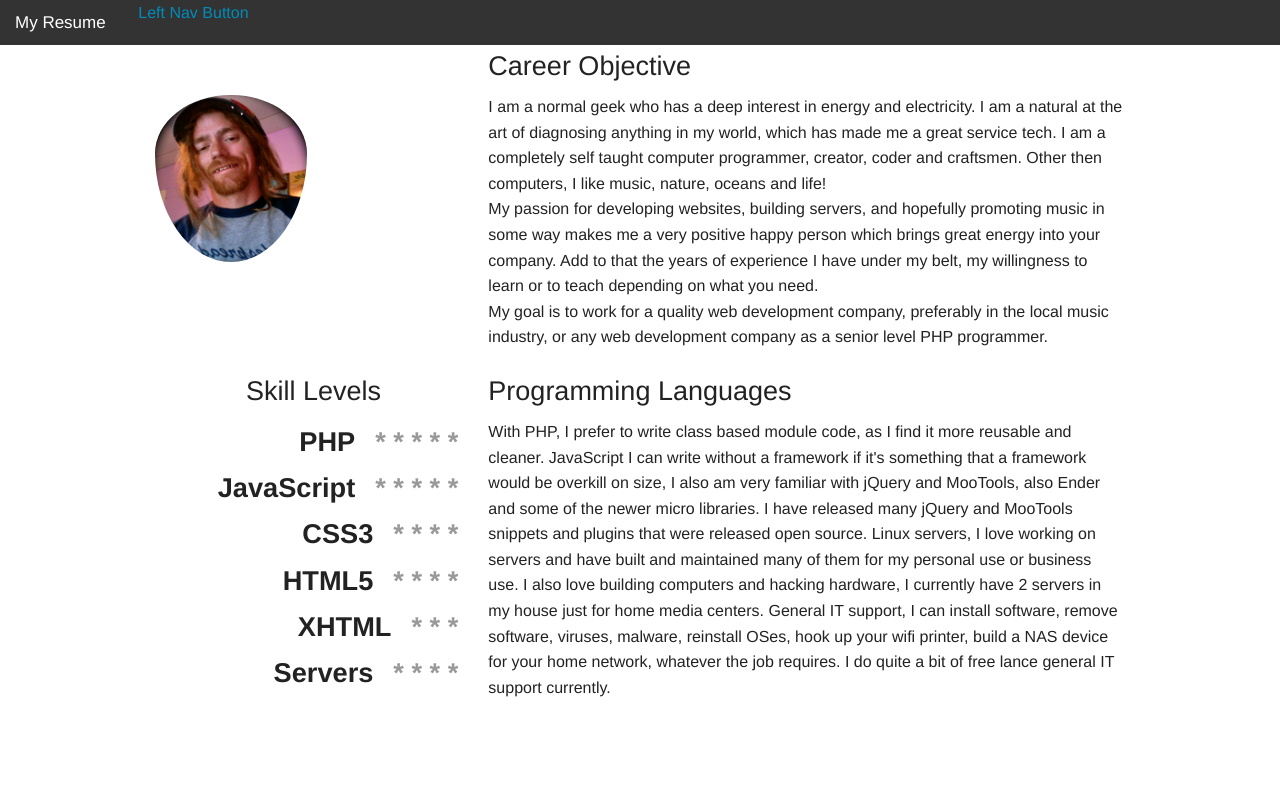
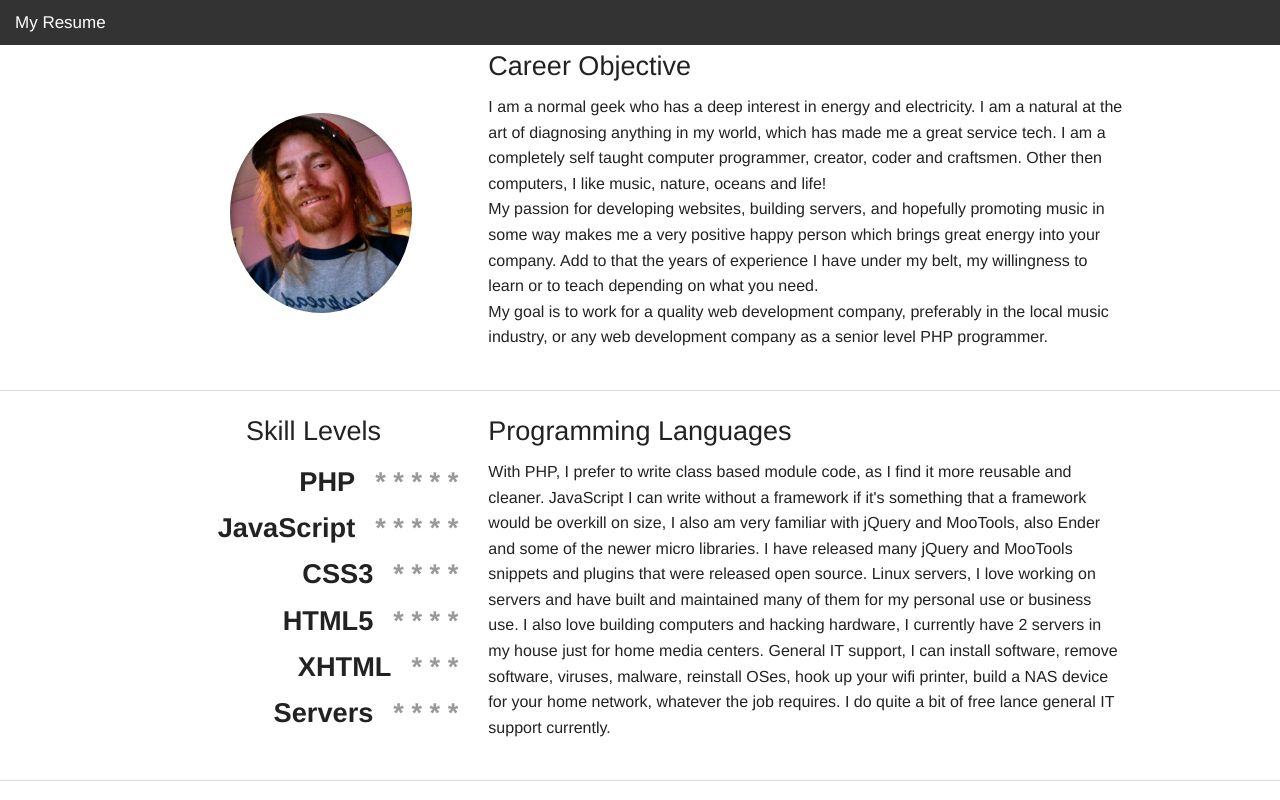
Before and after one commit to shawn-crigger/resume, a PHP site: page / in a window 1280 px wide. Run offline with PHP 8.4, Linux system fonts and the light colour scheme.

Commit message:
style tweaks

```diff
--- a/index.php
+++ b/index.php
@@ -10,9 +10,10 @@
 <style>
 
   .hero-img {
-    width:50%;
+    width: 60%;
     border-radius: 50%;
-    padding-top: 50px;
+    margin-top: 68px;
+    margin-left: 75px;
   }
 
 /* ==========================================================================
@@ -80,10 +81,13 @@ ul.ranking {
 -->
 
     <!-- Left Nav Section -->
+<!--
     <ul class="left">
       <li><a href="#">Left Nav Button</a></li>
     </ul>
+
   </section>
+-->
 </nav>
 
 <!--
@@ -150,7 +154,7 @@ ul.ranking {
   -->
 
     </div> <!-- end row -->
-
+<hr/>
     <div class="row">
       <div class="large-4 medium-4 columns">
         <h3 style="padding-left: 30%;">Skill Levels</h3>
@@ -178,6 +182,7 @@ ul.ranking {
       </div>
     </div> <!-- end row -->
 
+<hr/>
     <div class="row">
 
 
```
